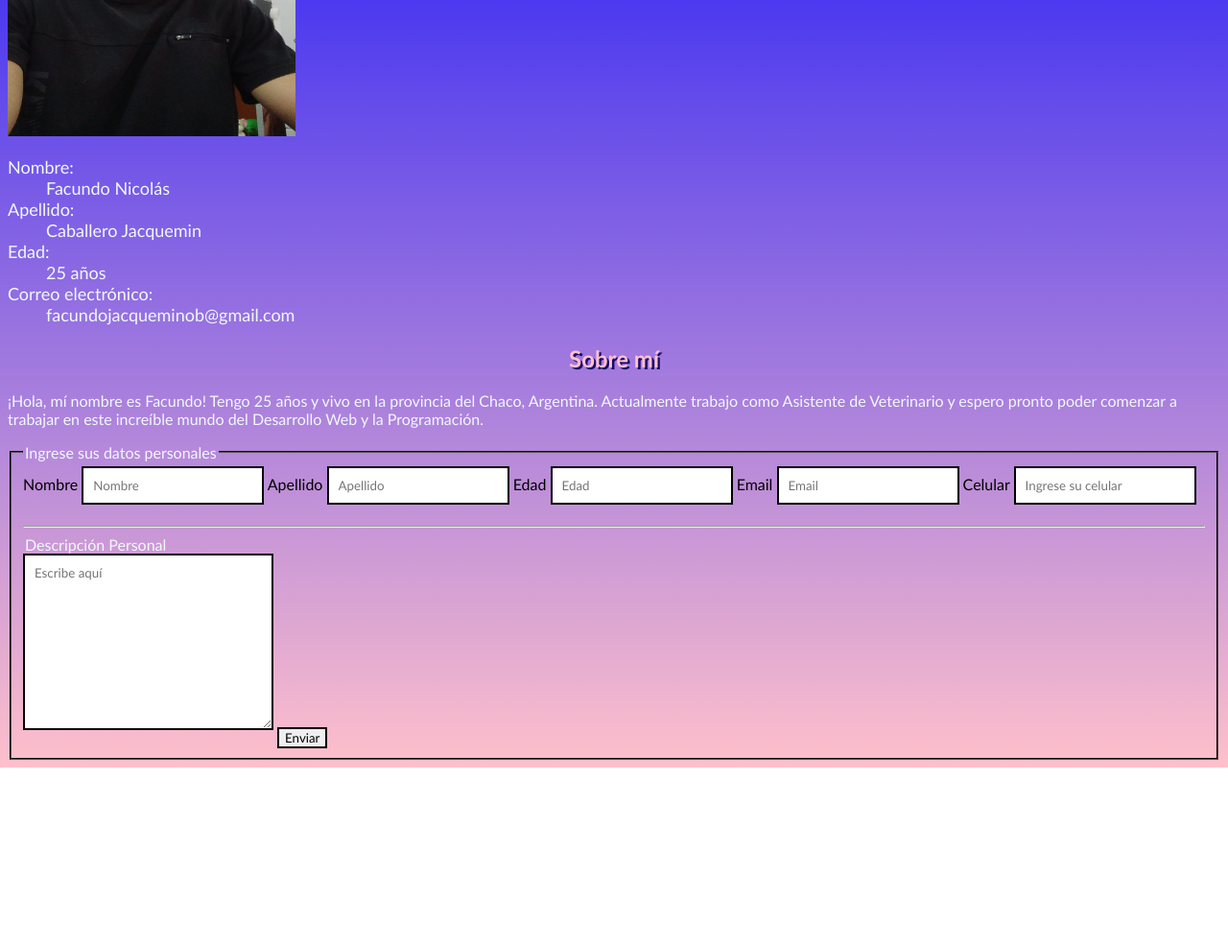
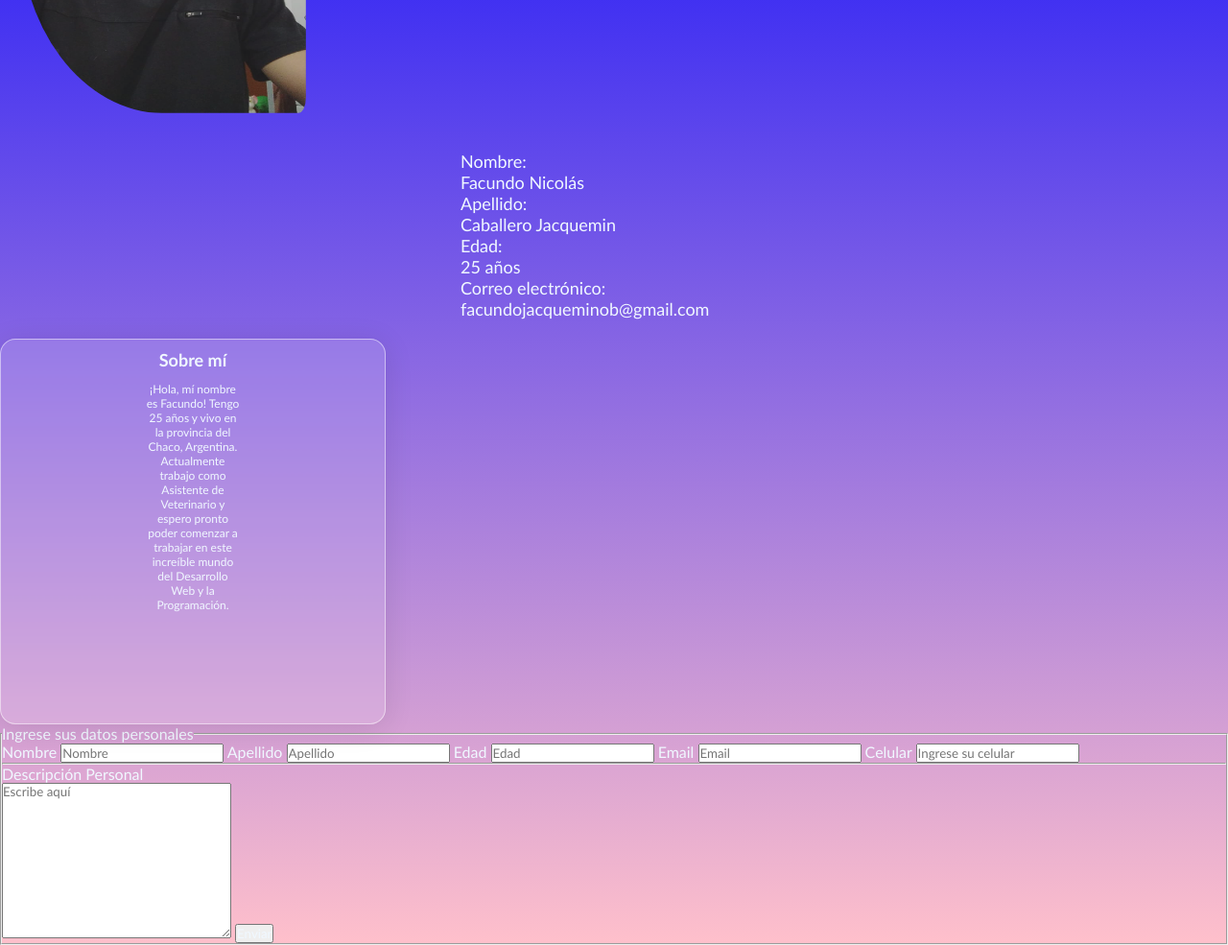
Before and after one commit to DhammoProgrammer/NUCBA_C03, a plain HTML site: page index.html in a window 1280 px wide. Shown: the part 340-1325 px from the top of the page at 96% size. Before the commit the page ends 1140 px from the top, so only its background shows below. Drawn offline with Linux system fonts and the light colour scheme.

Commit message:
Agregué nuevas clases con nuevas propiedades en el margin y pading, y un efecto de background

```diff
--- a/styles.css
+++ b/styles.css
@@ -1,6 +1,9 @@
 *{
     font-family: 'Trebuchet MS', 'Lucida Sans Unicode', 'Lucida Grande', 'Lucida Sans', Arial, sans-serif;
-    color:aliceblue
+    color:aliceblue;
+    padding: 0px;
+    margin: 0px;
+
 }
 
 body{
@@ -9,62 +12,55 @@ body{
 
 .titulo{
     text-align: center;
-    color: #c69af0;
+    color: #c4c2c5;
 }
 
 .fotodeperfil{
 
+    display: block;
+    margin: 0px;
     height: 400px;
     width: 300px;
+    border-radius: 15% 50% 8%;
+    padding: 1.2rem;
+    filter: contrast(82%);
 
 }
 
 .datos{
+    display: block;
 
     font-size: 18px;
+    margin: auto;
+    padding: 20px 1.2rem;
+    width: 25%;
+ }
+
+ /*Div "Sobre Mí"*/
+ .cajasobremi{
+    text-align: center;
+    /* From https://css.glass */
+    background: rgba(255, 255, 255, 0.14);
+    border-radius: 16px;
+    box-shadow: 0 4px 30px rgba(0, 0, 0, 0.1);
+    backdrop-filter: blur(1.5px);
+    -webkit-backdrop-filter: blur(1.5px);
+    border: 1px solid rgba(255, 255, 255, 0.5);
+    font-size: 12px;
+    display: inline-block;
+    width: 400px;
+    height: 400px;
+
+ }
+.sobremi{
+    padding: 10px 0px 10px 0px;
+
+    display: block;
+}
+.parrafo{
+    padding:2px 0px 2px 0px ;
+    display: inline-block;
+    width: 25%;
+    height: 200px;
 
 }
-
-.sobremi{
-    color: #ffc0cb;
-    text-align: center;
-    text-shadow: #180a68 0.10em 0.10em
-}
-
-
-input[type="text"],
-input[type="email"]{
-  border: 2px solid #000;
-  margin: 0 0 1em 0;
-  padding: 10px;
-  width: auto;
-
-}
-textarea{
-  border: 2px solid #000;
-  margin: 0 0 1em 0;
-  padding: 10px;
-  width: auto;
-  color:#000;
-
-}
-
-button{
-    border: 2px solid #000;
-    color:#000;
-}
-
-.datospersonales{
-    color: #000;
-}
-.descripcionpersonal{
-    color: #000;
-}
-label{
-    color: #000;
-}
-
-fieldset{
-    border-color: #000;
-
-}
```
